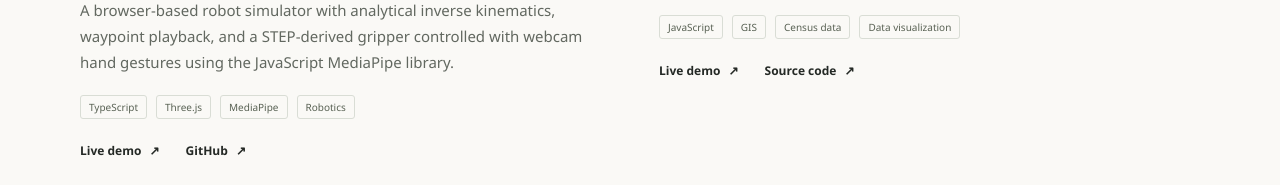
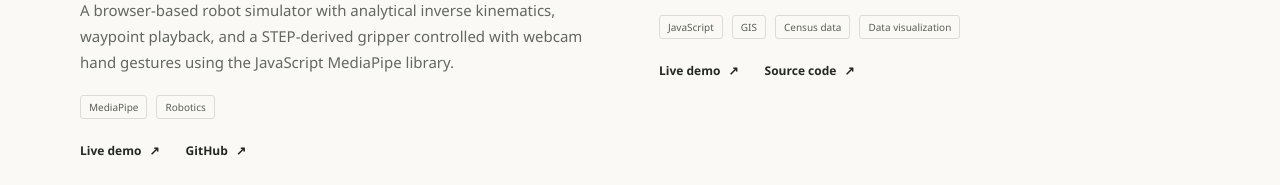
Before and after one commit to pekingperson/pekingperson.github.io, a plain HTML site: page index.html in a window 1280 px wide. Shown: the part 3801-3986 px from the top of the page. Drawn offline with Linux system fonts and the light colour scheme.

Commit message:
Remove TypeScript and Three.js from Teach and Play tags

```diff
--- a/index.html
+++ b/index.html
@@ -153,7 +153,7 @@
           <div class="project-title"><h3>UR5e Robot Teach &amp; Play</h3><span class="project-number">01</span></div>
           <p class="eyebrow"><time datetime="2026-05">May 2026</time></p>
           <p>A browser-based robot simulator with analytical inverse kinematics, waypoint playback, and a STEP-derived gripper controlled with webcam hand gestures using the JavaScript MediaPipe library.</p>
-          <ul class="tags" aria-label="UR5e robot technologies"><li>TypeScript</li><li>Three.js</li><li>MediaPipe</li><li>Robotics</li></ul>
+          <ul class="tags" aria-label="UR5e robot technologies"><li>MediaPipe</li><li>Robotics</li></ul>
           <div class="project-links"><a href="https://pekingperson.github.io/Hand_Control_UR5e/" target="_blank" rel="noopener noreferrer">Live demo <span aria-hidden="true">↗</span></a><a href="https://github.com/pekingperson/Hand_Control_UR5e" target="_blank" rel="noopener noreferrer">GitHub <span aria-hidden="true">↗</span></a></div>
         </article>
 
```
